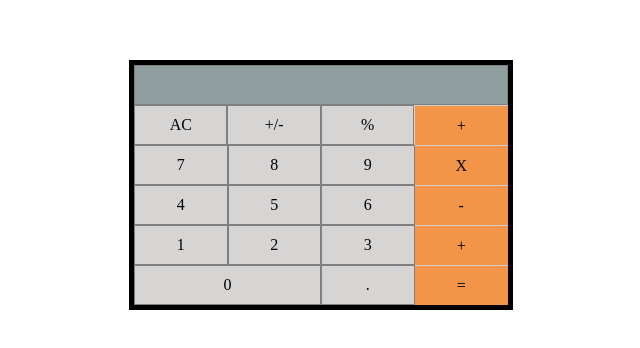
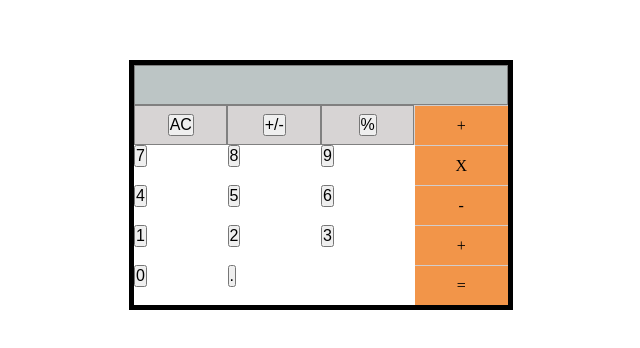
Before and after one commit to tatouroberto/maths-magicians, a React (Create React App) app: page / in a window 1280 px wide. Shown: the part 132-480 px from the top of the page, without its empty margins (319-959 px from the left). Built offline with nearby package versions, Linux system fonts and the light colour scheme.

Commit message:
modified files to manage operations

```diff
--- a/src/components/Calculator.js
+++ b/src/components/Calculator.js
@@ -1,16 +1,26 @@
-import React from 'react';
+import React, { useState } from 'react';
 import ComplexedOperations from './complexOperations';
 import Display from './display';
 import Numbers from './numbers';
 import Operation from './simpleOperations';
+import calculate from '../logic/calculate';
 
-const Calculator = () => (
-  <div className="calculator_container">
-    <Display />
-    <ComplexedOperations />
-    <Numbers />
-    <Operation />
-  </div>
-);
+const Calculator = () => {
+  const [operationResult, mathOperation] = useState({});
+  const handleClick = (buttonName) => {
+    const result = calculate(operationResult, buttonName);
+    mathOperation(result);
+  };
+
+  return (
+    <div className="calculator_container">
+      <Display operationResult={operationResult} />
+      <ComplexedOperations handleClick={handleClick} />
+      <Numbers handleClickNumber={handleClick} />
+      <Operation handleClick={handleClick} />
+    </div>
+
+  );
+};
 
 export default Calculator;
--- a/src/components/complexOperations.js
+++ b/src/components/complexOperations.js
@@ -1,22 +1,28 @@
 import React from 'react';
 import PropTypes from 'prop-types';
 
-const ComplexOperations = ({ oper }) => (
+const ComplexOperations = ({ buttonName, handleClick }) => (
   <div className="complex_operations">
-    <p>{oper}</p>
+    <button type="button" onClick={() => { handleClick(buttonName); }}>{buttonName}</button>
+  </div>
+
+);
+
+ComplexOperations.propTypes = {
+  buttonName: PropTypes.string.isRequired,
+  handleClick: PropTypes.func.isRequired,
+};
+
+const ComplexedOperations = ({ handleClick }) => (
+  <div className="complexed_opearations">
+    <ComplexOperations handleClick={handleClick} buttonName="AC" />
+    <ComplexOperations handleClick={handleClick} buttonName="+/-" />
+    <ComplexOperations handleClick={handleClick} buttonName="%" />
   </div>
 );
 
-ComplexOperations.propTypes = {
-  oper: PropTypes.string.isRequired,
+ComplexedOperations.propTypes = {
+  handleClick: PropTypes.func.isRequired,
 };
 
-const ComplexedOperations = () => (
-  <div className="complexed_opearations">
-    <ComplexOperations oper="AC" />
-    <ComplexOperations oper="+/-" />
-    <ComplexOperations oper="%" />
-  </div>
-);
-
 export default ComplexedOperations;
--- a/src/components/display.js
+++ b/src/components/display.js
@@ -1,9 +1,21 @@
 import React from 'react';
+import PropTypes from 'prop-types';
 
-const Display = () => (
-  <div className="display_results">
-    <input itemType="number" name="display" id="results" />
-  </div>
-);
+const Display = ({ operationResult }) => {
+  const { next, total, operation } = operationResult;
+  return (
+    <div className="display_results">
+      {total || ''}
+      {' '}
+      {operation || ''}
+      {' '}
+      {next || ''}
+    </div>
+  );
+};
+
+Display.propTypes = {
+  operationResult: PropTypes.objectOf(PropTypes.string).isRequired,
+};
 
 export default Display;
--- a/src/components/numbers.js
+++ b/src/components/numbers.js
@@ -1,19 +1,44 @@
 import React from 'react';
+import PropTypes from 'prop-types';
 
-const Numbers = () => (
+function Numbered({ number, handleClickNumber }) {
+  return (
+    <span>
+      <button type="button" id={number} onClick={() => { handleClickNumber(number); }}>
+        {number}
+      </button>
+    </span>
+  );
+}
+
+Numbered.propTypes = {
+  number: PropTypes.oneOfType([PropTypes.number, PropTypes.string]).isRequired,
+  handleClickNumber: PropTypes.func.isRequired,
+};
+
+const Numbers = ({ handleClickNumber }) => (
   <div className="num_pad">
-    <p>7</p>
-    <p>8</p>
-    <p>9</p>
-    <p>4</p>
-    <p>5</p>
-    <p>6</p>
-    <p>1</p>
-    <p>2</p>
-    <p>3</p>
-    <p id="num_pad_zero">0</p>
-    <p id="num_pad_dot">.</p>
+    <Numbered handleClickNumber={handleClickNumber} number="7" />
+    <Numbered handleClickNumber={handleClickNumber} number="8" />
+    <Numbered handleClickNumber={handleClickNumber} number="9" />
+    <Numbered handleClickNumber={handleClickNumber} number="4" />
+    <Numbered handleClickNumber={handleClickNumber} number="5" />
+    <Numbered handleClickNumber={handleClickNumber} number="6" />
+    <Numbered handleClickNumber={handleClickNumber} number="1" />
+    <Numbered handleClickNumber={handleClickNumber} number="2" />
+    <Numbered handleClickNumber={handleClickNumber} number="3" />
+    <div className="num_pad_zero">
+      <Numbered handleClickNumber={handleClickNumber} number="0" />
+    </div>
+    <div className="num_pad_dot">
+      <Numbered handleClickNumber={handleClickNumber} number="." />
+    </div>
+
   </div>
 );
 
+Numbers.propTypes = {
+  handleClickNumber: PropTypes.func.isRequired,
+};
+
 export default Numbers;
```
